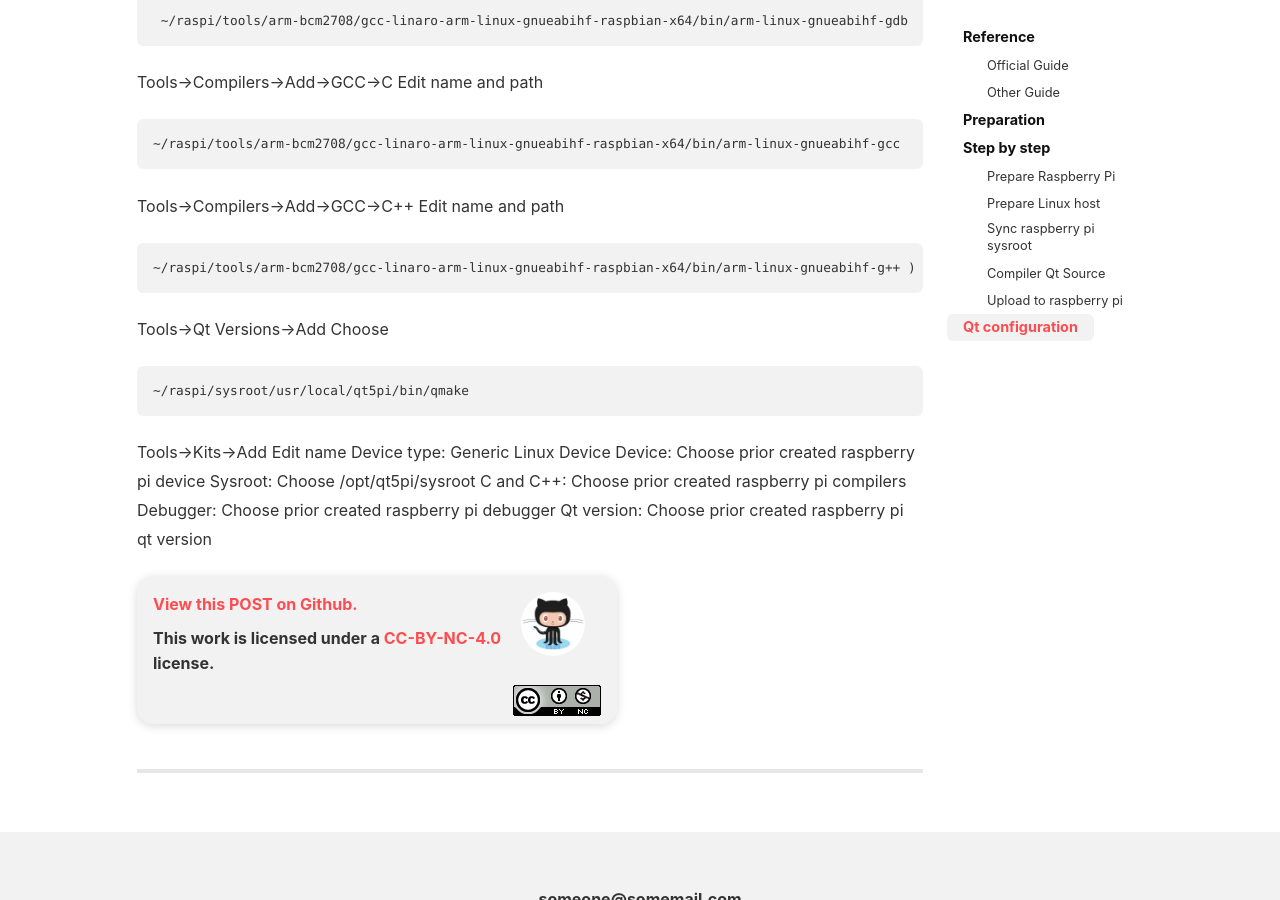
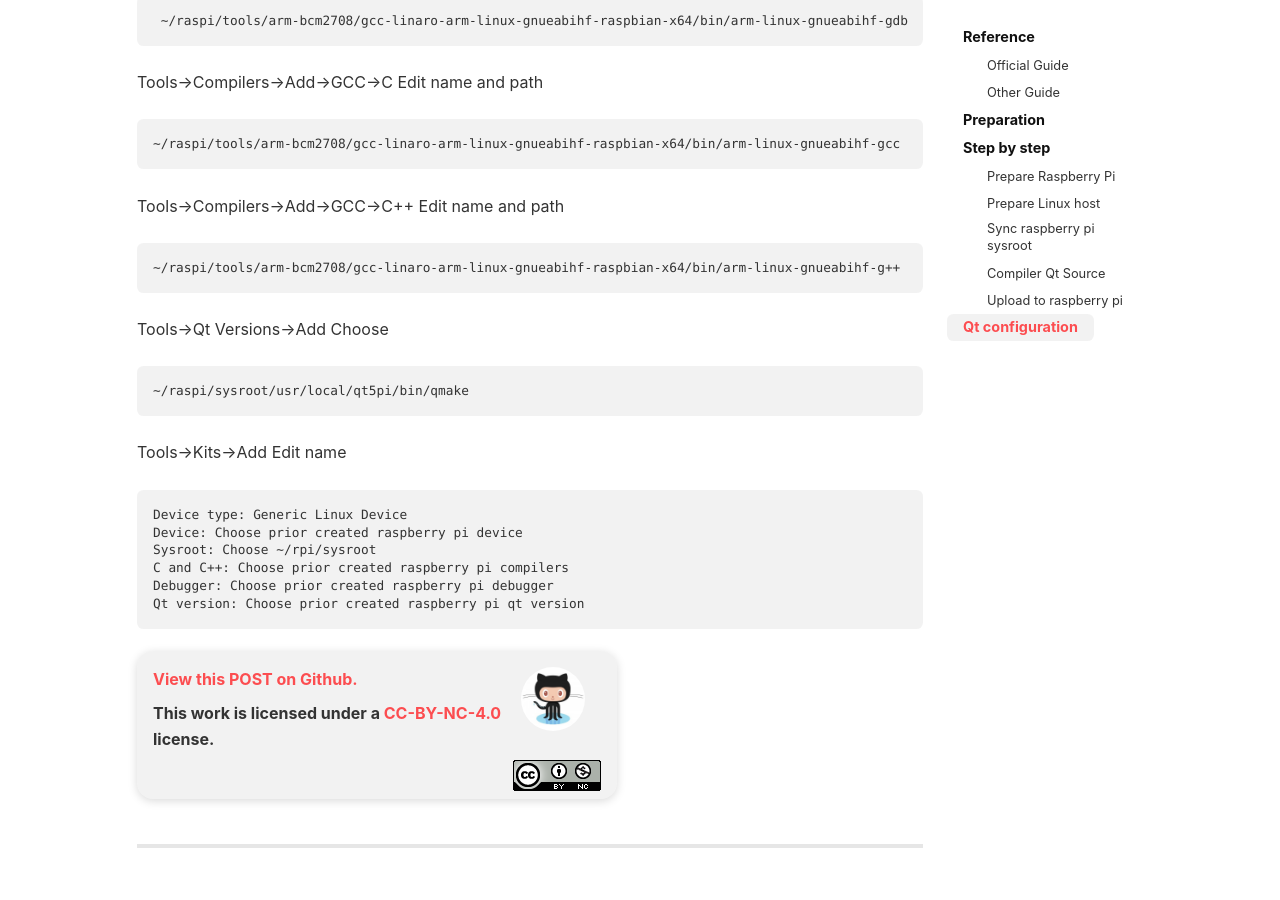
Before and after one commit to lovesmartx/lovesmartx.github.io, a Jekyll site: the page built from _posts/2018-05-08-quick-start.md, in a window 1280 px wide and 900 px high, scrolled down 7578 px. Built offline with Jekyll 4.4.1, drawn with Linux system fonts in a browser that asks for light colours; nearby versions of some CDN libraries.

Commit message:
修小錯誤

````diff
--- a/_posts/2018-05-08-quick-start.md
+++ b/_posts/2018-05-08-quick-start.md
@@ -285,7 +285,7 @@ Edit name and path
 Tools->Compilers->Add->GCC->C++
 Edit name and path
 ```
-~/raspi/tools/arm-bcm2708/gcc-linaro-arm-linux-gnueabihf-raspbian-x64/bin/arm-linux-gnueabihf-g++ )
+~/raspi/tools/arm-bcm2708/gcc-linaro-arm-linux-gnueabihf-raspbian-x64/bin/arm-linux-gnueabihf-g++
 ```
 Tools->Qt Versions->Add
 Choose
@@ -295,9 +295,11 @@ Choose
 
 Tools->Kits->Add
 Edit name
+```
 Device type: Generic Linux Device
 Device: Choose prior created raspberry pi device
-Sysroot: Choose /opt/qt5pi/sysroot
+Sysroot: Choose ~/rpi/sysroot
 C and C++: Choose prior created raspberry pi compilers
 Debugger: Choose prior created raspberry pi debugger
 Qt version: Choose prior created raspberry pi qt version
+```
````
